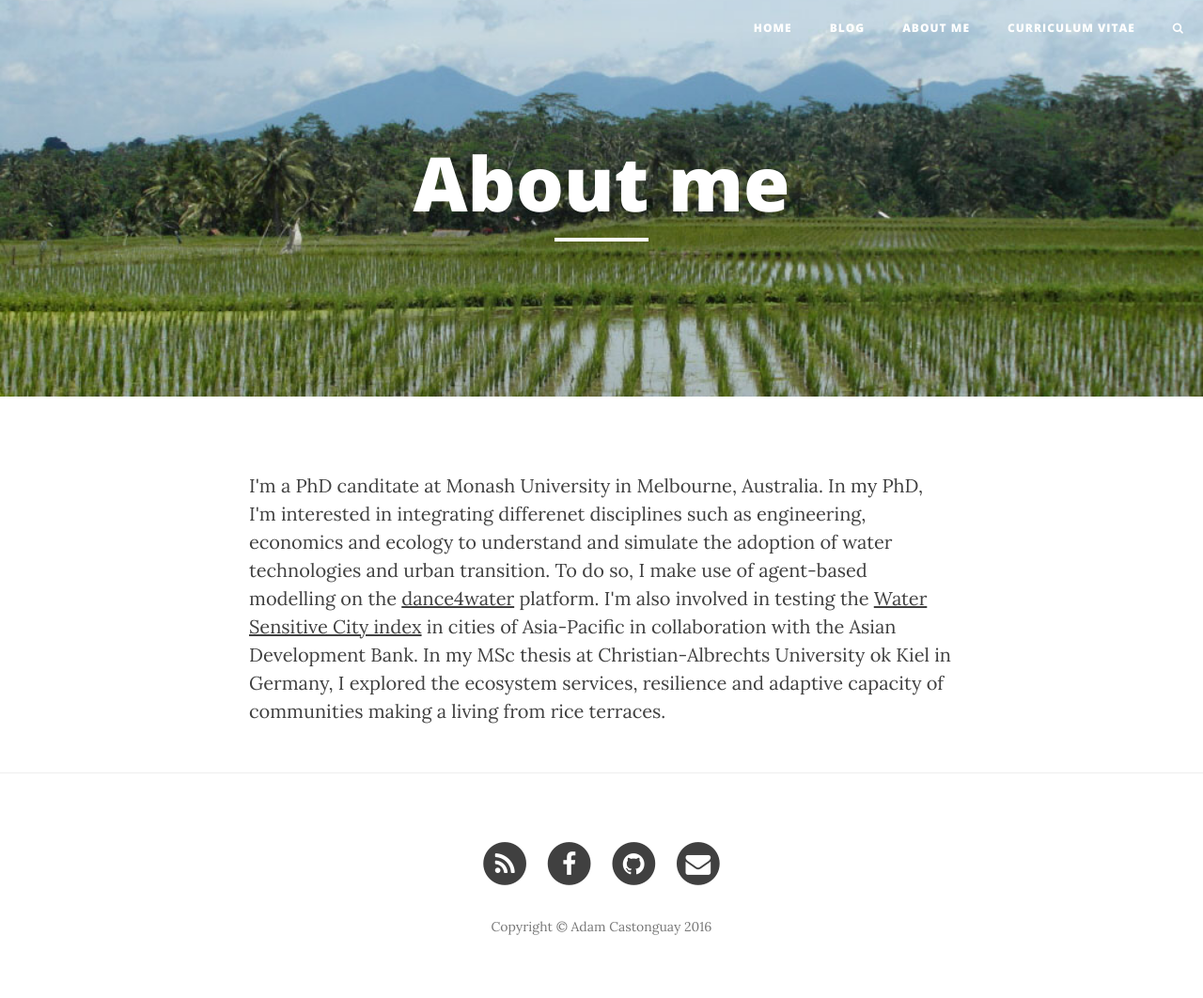
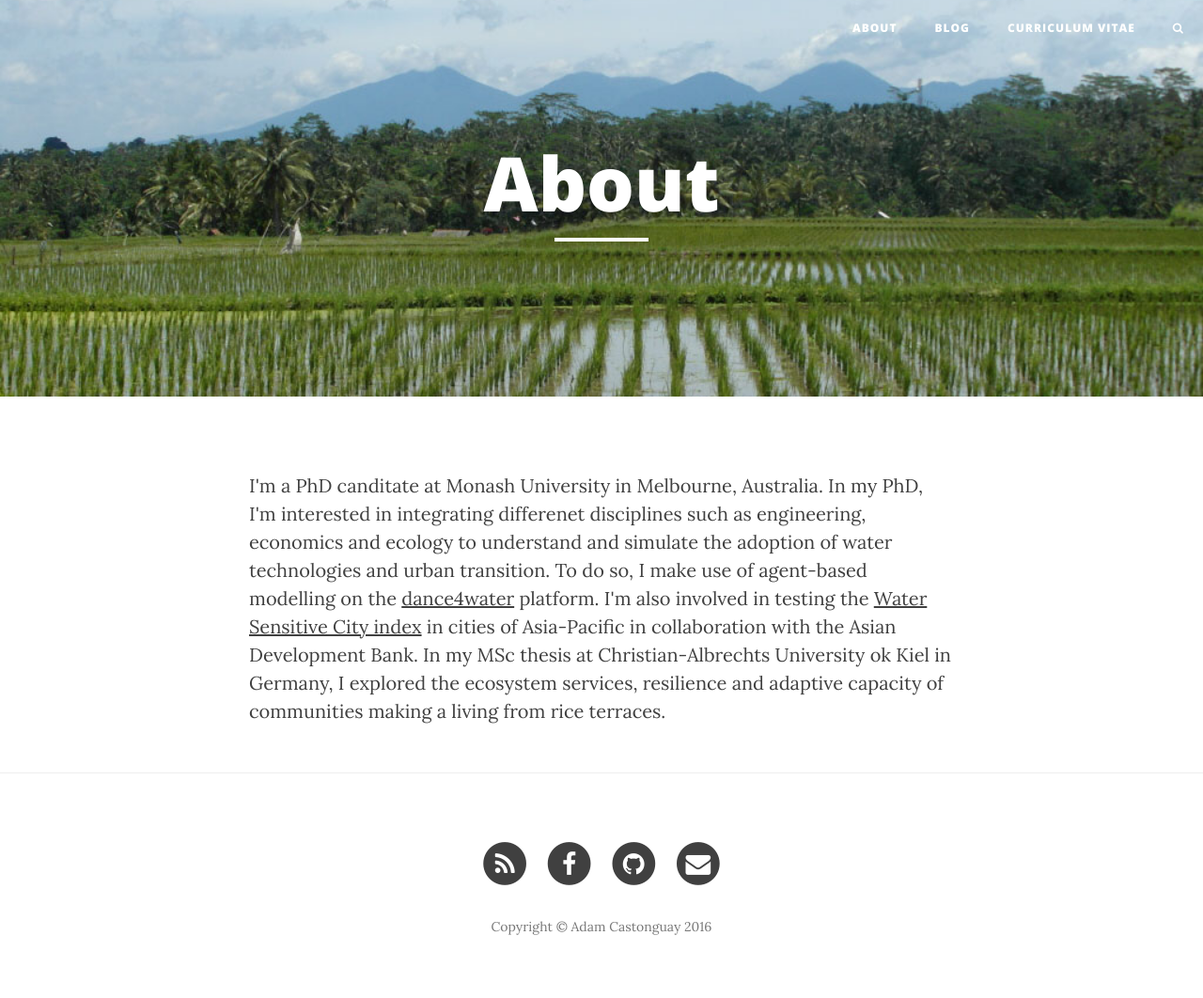
Before and after one commit to accastonguay/previous_website, a Jekyll site: the page built from index.html, in a window 1280 px wide. Shown: the whole page at 94% size. Built offline with Jekyll 4.4.1, drawn with Linux system fonts in a browser that asks for light colours; nearby versions of some CDN libraries.

Commit message:
Change home to about

```diff
--- a/_includes/nav.html
+++ b/_includes/nav.html
@@ -16,7 +16,7 @@
         <div class="collapse navbar-collapse" id="bs-example-navbar-collapse-1">
             <ul class="nav navbar-nav navbar-right">
                 <li>
-                    <a href="{{ site.baseurl }}/">Home</a>
+                    <a href="{{ site.baseurl }}/">About</a>
                 </li>
                 {% for page in site.pages %} <!-- site.pages liquid tag lists all the pages in root directory, including folders containing index.html -->
                 {% if page.title %} <!-- true if page has a title -->
--- a/index.html
+++ b/index.html
@@ -1,6 +1,6 @@
 ---
 layout: page
-title: "About me" # same as index_title in _config file
+title: "About" # same as index_title in _config file
 description: ""
 header-img: "img/rice_terraces.jpg"
 ---
```
